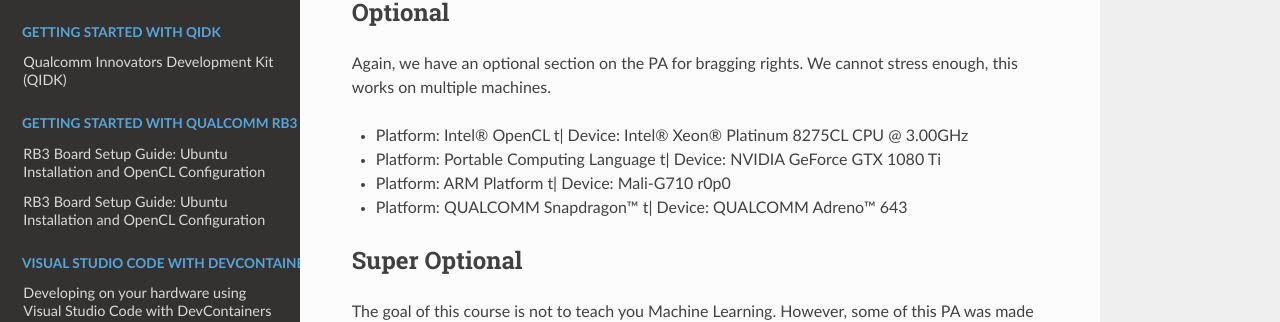
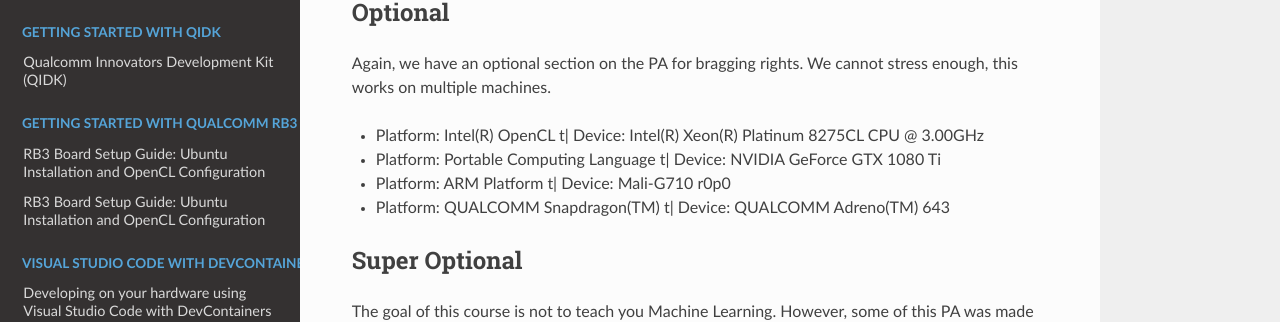
Before and after one commit to KastnerRG/cse160-docs, a Sphinx documentation site: the page built from docs/source/PA6.rst, in a window 1280 px wide and 900 px high, scrolled down 6648 px. Shown: the part 326-648 px from the top of the window. Built offline with Sphinx 7.4.7 and the Read the Docs theme 3.1.0, drawn with Linux system fonts in a browser that asks for light colours; formulas are drawn with MathJax 3; cross-references to code outside the pages are shown as plain code.

```diff
--- a/docs/source/PA6.rst
+++ b/docs/source/PA6.rst
@@ -206,10 +206,10 @@ Optional
 ^^^^^^^^
 Again, we have an optional section on the PA for bragging rights. We cannot stress enough, this works on multiple machines.
 
-* Platform: Intel® OpenCL \t| Device: Intel® Xeon® Platinum 8275CL CPU @ 3.00GHz
-* Platform: Portable Computing Language \t| Device: NVIDIA GeForce GTX 1080 Ti
-* Platform:  ARM Platform \t| Device: Mali-G710 r0p0
-* Platform:  QUALCOMM Snapdragon™ \t| Device: QUALCOMM Adreno™ 643
+- Platform: Intel(R) OpenCL \t| Device: Intel(R) Xeon(R) Platinum 8275CL CPU @ 3.00GHz
+- Platform: Portable Computing Language \t| Device: NVIDIA GeForce GTX 1080 Ti
+- Platform:  ARM Platform \t| Device: Mali-G710 r0p0
+- Platform:  QUALCOMM Snapdragon(TM) \t| Device: QUALCOMM Adreno(TM) 643
 
 Super Optional
 ^^^^^^^^^^^^^^
```
